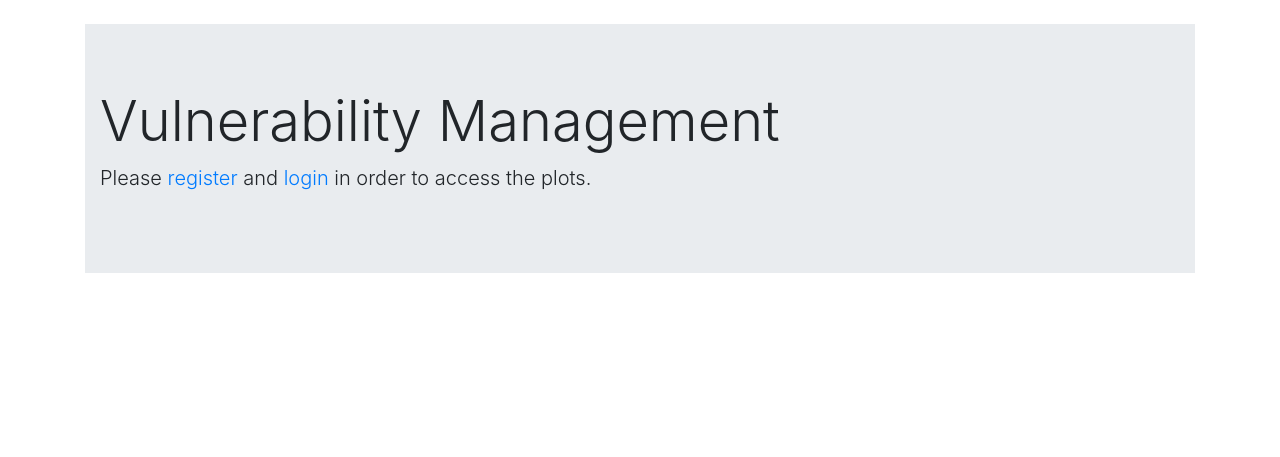
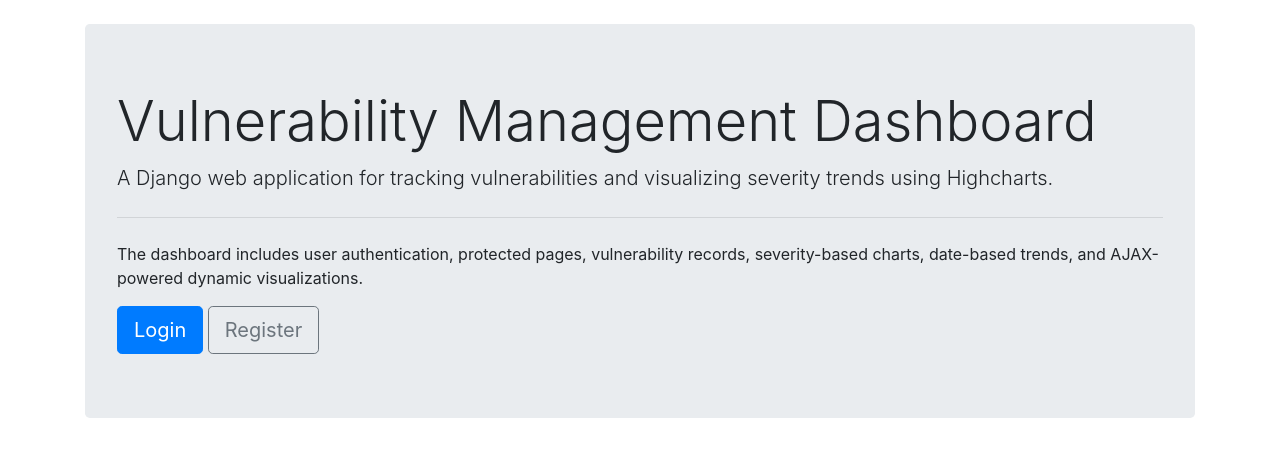
Before and after one commit to chrispsk/dw, a Django app: page / in a window 1280 px wide. Shown: the part 56-513 px from the top of the page. Run offline with Django 3.2, Linux system fonts and the light colour scheme; some libraries are stand-ins or nearby versions.

Commit message:
Revise home page layout and content
Updated the home page to include a detailed description of the Vulnerability Management Dashboard and adjusted the jumbotron structure.

```diff
--- a/templates/home.html
+++ b/templates/home.html
@@ -2,11 +2,31 @@
 
 {% block content %}
 <div class="container">
-    <div class="jumbotron jumbotron-fluid">
-        <div class="container">
-          <h1 class="display-4">Vulnerability Management</h1>
-          <p class="lead">Please <a href="{% url 'accounts:register' %}">register</a> and <a href="{% url 'accounts:login' %}">login</a> in order to access the plots.</p>
-        </div>
-      </div>
+    <div class="jumbotron">
+        <h1 class="display-4">Vulnerability Management Dashboard</h1>
+        <p class="lead">
+            A Django web application for tracking vulnerabilities and visualizing severity trends using Highcharts.
+        </p>
+
+        <hr class="my-4">
+
+        <p>
+            The dashboard includes user authentication, protected pages, vulnerability records,
+            severity-based charts, date-based trends, and AJAX-powered dynamic visualizations.
+        </p>
+
+        {% if request.user.is_authenticated %}
+            <a class="btn btn-primary btn-lg" href="{% url 'back:dashboard' %}" role="button">
+                Open Dashboard
+            </a>
+        {% else %}
+            <a class="btn btn-primary btn-lg" href="{% url 'accounts:login' %}" role="button">
+                Login
+            </a>
+            <a class="btn btn-outline-secondary btn-lg" href="{% url 'accounts:register' %}" role="button">
+                Register
+            </a>
+        {% endif %}
+    </div>
 </div>
 {% endblock %}
```
